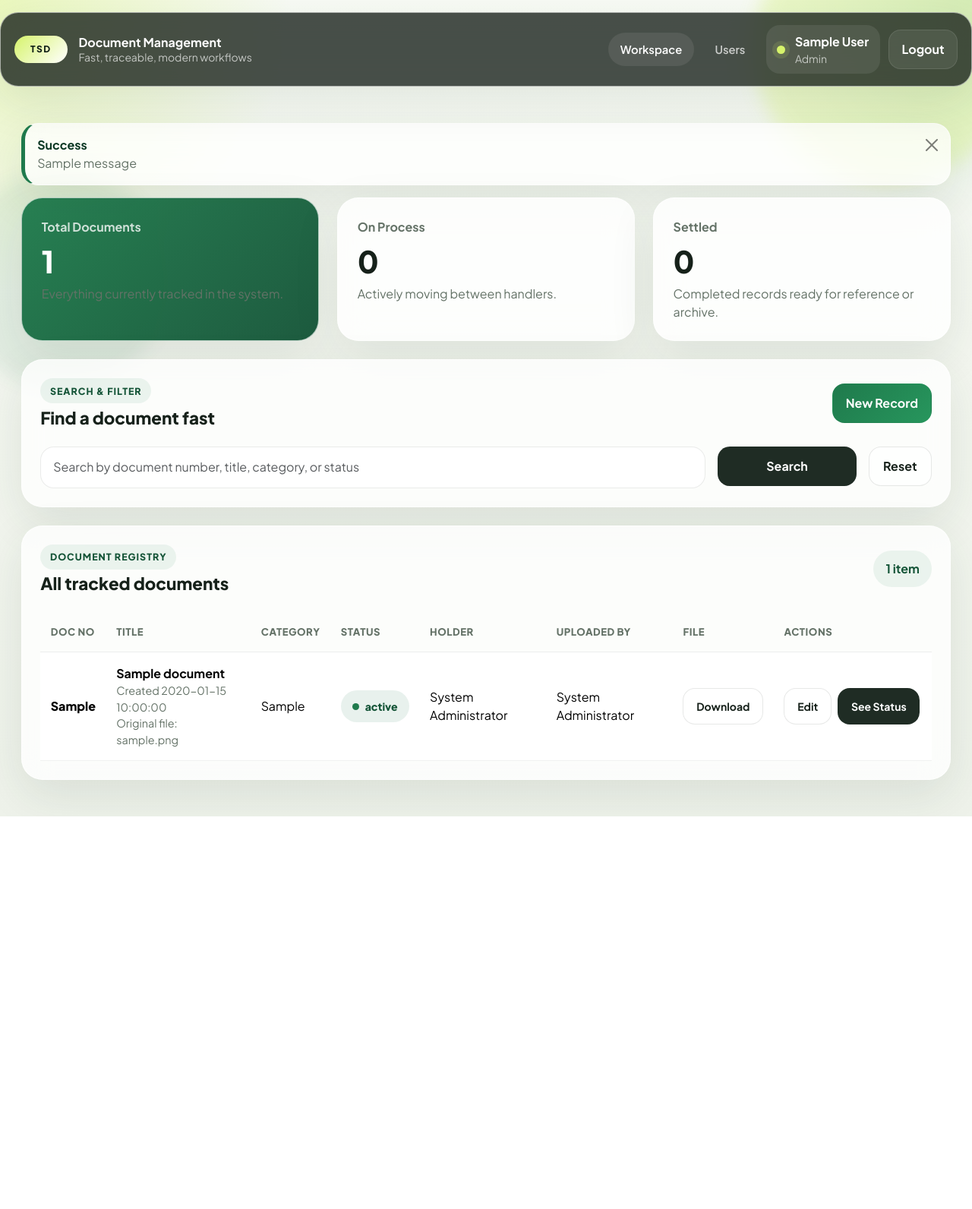
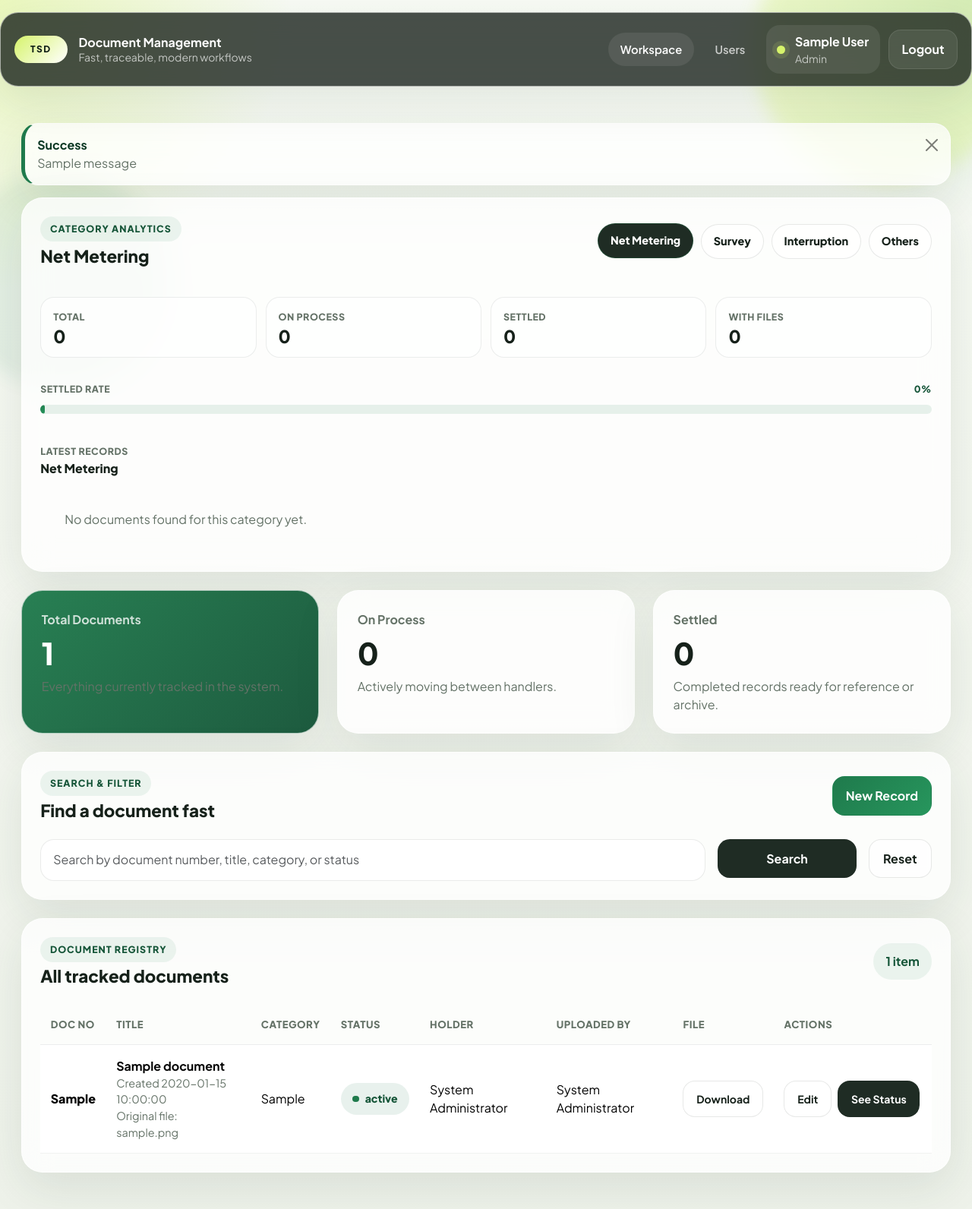
Before and after one commit to arnaut560000/documents_management, a Flask app: page / in a window 1280 px wide. Shown: the whole page at 76% size. Before the commit the page ends 1075 px from the top, so only its background shows below. Run offline with Flask 3, Linux system fonts and the light colour scheme; the visitor is signed in with stand-in values (Sample User, id 1); data comes from the database, SQL or seed files in the repository; tables that the repository leaves empty hold one stand-in row (values such as "Sample post"); one stand-in notice (Sample message) is shown.

Commit message:
Add category analytics dashboard

```diff
--- a/app.py
+++ b/app.py
@@ -295,6 +295,47 @@ def get_document_listing_data(search="", open_modal=""):
     return listing_data
 
 
+def get_category_analytics(category):
+    conn = get_db()
+    if category not in app.config["CATEGORY_CHOICES"]:
+        category = app.config["CATEGORY_CHOICES"][0]
+
+    stats = conn.execute(
+        """
+        SELECT
+            COUNT(*) AS total,
+            SUM(CASE WHEN current_status = 'On Process' THEN 1 ELSE 0 END) AS on_process,
+            SUM(CASE WHEN current_status = 'Settled' THEN 1 ELSE 0 END) AS settled,
+            SUM(CASE WHEN file_name IS NOT NULL AND file_name != '' THEN 1 ELSE 0 END) AS with_files
+        FROM documents
+        WHERE category = ?
+        """,
+        (category,),
+    ).fetchone()
+    recent_docs = conn.execute(
+        """
+        SELECT doc_no, title, current_status, updated_at
+        FROM documents
+        WHERE category = ?
+        ORDER BY updated_at DESC, id DESC
+        LIMIT 5
+        """,
+        (category,),
+    ).fetchall()
+
+    total = stats["total"] or 0
+    settled = stats["settled"] or 0
+    return {
+        "selected_category": category,
+        "category_total": total,
+        "category_on_process": stats["on_process"] or 0,
+        "category_settled": settled,
+        "category_with_files": stats["with_files"] or 0,
+        "category_settled_percent": round((settled / total) * 100, 1) if total else 0,
+        "category_recent_docs": recent_docs,
+    }
+
+
 def login_required(view_func):
     @wraps(view_func)
     def wrapped_view(*args, **kwargs):
@@ -342,7 +383,10 @@ def handle_large_file(error):
 def dashboard():
     search = request.args.get("search", "").strip()
     open_modal = request.args.get("open_modal", "").strip()
-    return render_template("dashboard.html", **get_document_listing_data(search, open_modal))
+    selected_category = request.args.get("analytics_category", app.config["CATEGORY_CHOICES"][0]).strip()
+    page_data = get_document_listing_data(search, open_modal)
+    page_data.update(get_category_analytics(selected_category))
+    return render_template("dashboard.html", **page_data)
 
 
 @app.route("/login", methods=["GET", "POST"])
--- a/static/style.css
+++ b/static/style.css
@@ -129,6 +129,7 @@ a {
 }
 
 .nav-chip,
+.category-button,
 .btn,
 .status-chip {
     transition: transform 0.18s ease, box-shadow 0.18s ease, background-color 0.18s ease, border-color 0.18s ease;
@@ -392,6 +393,102 @@ a {
 .btn-danger-soft:hover {
     background: rgba(255, 255, 255, 0.14);
     color: #fff;
+}
+
+.category-analytics {
+    display: grid;
+    gap: 1rem;
+}
+
+.category-button-group {
+    display: flex;
+    flex-wrap: wrap;
+    gap: 0.6rem;
+    justify-content: flex-end;
+}
+
+.category-button {
+    display: inline-flex;
+    align-items: center;
+    min-height: 2.9rem;
+    padding: 0.7rem 1rem;
+    border-radius: 999px;
+    border: 1px solid rgba(22, 33, 26, 0.10);
+    background: rgba(255, 255, 255, 0.68);
+    color: var(--text);
+    font-size: 0.9rem;
+    font-weight: 800;
+}
+
+.category-button:hover,
+.category-button.active {
+    transform: translateY(-1px);
+    border-color: rgba(31, 122, 76, 0.32);
+    background: var(--dark-soft);
+    color: #fff;
+}
+
+.category-progress {
+    display: grid;
+    gap: 0.65rem;
+}
+
+.category-progress > div:first-child {
+    display: flex;
+    justify-content: space-between;
+    gap: 1rem;
+    color: var(--muted);
+    font-weight: 800;
+    text-transform: uppercase;
+    font-size: 0.78rem;
+    letter-spacing: 0.04em;
+}
+
+.category-progress > div:first-child strong {
+    color: var(--primary-deep);
+}
+
+.category-progress-track {
+    height: 0.8rem;
+    border-radius: 999px;
+    background: rgba(31, 122, 76, 0.10);
+    overflow: hidden;
+}
+
+.category-progress-track span {
+    display: block;
+    height: 100%;
+    min-width: 0.35rem;
+    border-radius: inherit;
+    background: linear-gradient(135deg, var(--primary), #27965d);
+}
+
+.category-recent-list {
+    display: grid;
+    gap: 0.75rem;
+}
+
+.category-recent-item {
+    display: flex;
+    align-items: center;
+    justify-content: space-between;
+    gap: 1rem;
+    padding: 0.9rem 1rem;
+    border: 1px solid var(--border);
+    border-radius: 18px;
+    background: rgba(255, 255, 255, 0.62);
+}
+
+.category-recent-item strong,
+.category-recent-item span {
+    display: block;
+}
+
+.category-recent-item > div > span {
+    margin-top: 0.2rem;
+    color: var(--muted);
+    font-size: 0.88rem;
+    font-weight: 600;
 }
 
 .modern-table-wrap {
@@ -704,7 +801,8 @@ a {
     }
 
     .topbar-actions,
-    .hero-meta {
+    .hero-meta,
+    .category-button-group {
         justify-content: flex-start;
     }
 
@@ -738,6 +836,11 @@ a {
         grid-template-columns: 1fr;
     }
 
+    .category-recent-item {
+        align-items: flex-start;
+        flex-direction: column;
+    }
+
     .analytics-grid,
     .analytics-summary,
     .activity-bar-row {
--- a/templates/dashboard.html
+++ b/templates/dashboard.html
@@ -1,5 +1,73 @@
 {% extends 'base.html' %}
 {% block content %}
+<div class="glass-panel category-analytics mb-4">
+    <div class="panel-header">
+        <div>
+            <span class="eyebrow">Category Analytics</span>
+            <h3 class="panel-title">{{ selected_category }}</h3>
+        </div>
+        <div class="category-button-group">
+            {% for category in category_choices %}
+            <a href="{{ url_for('dashboard', analytics_category=category, search=search) }}"
+               class="category-button {% if selected_category == category %}active{% endif %}">
+                {{ category }}
+            </a>
+            {% endfor %}
+        </div>
+    </div>
+
+    <div class="analytics-summary">
+        <div>
+            <span>Total</span>
+            <strong>{{ category_total }}</strong>
+        </div>
+        <div>
+            <span>On Process</span>
+            <strong>{{ category_on_process }}</strong>
+        </div>
+        <div>
+            <span>Settled</span>
+            <strong>{{ category_settled }}</strong>
+        </div>
+        <div>
+            <span>With Files</span>
+            <strong>{{ category_with_files }}</strong>
+        </div>
+    </div>
+
+    <div class="category-progress mt-3">
+        <div>
+            <span>Settled Rate</span>
+            <strong>{{ category_settled_percent }}%</strong>
+        </div>
+        <div class="category-progress-track">
+            <span style="width: {{ category_settled_percent }}%;"></span>
+        </div>
+    </div>
+
+    <div class="category-recent mt-4">
+        <div class="chart-head">
+            <div>
+                <span class="chart-kicker">Latest Records</span>
+                <h4>{{ selected_category }}</h4>
+            </div>
+        </div>
+        <div class="category-recent-list">
+            {% for doc in category_recent_docs %}
+            <div class="category-recent-item">
+                <div>
+                    <strong>{{ doc.title }}</strong>
+                    <span>{{ doc.doc_no }} · Updated {{ doc.updated_at }}</span>
+                </div>
+                <span class="status-chip">{{ doc.current_status }}</span>
+            </div>
+            {% else %}
+            <div class="empty-history">No documents found for this category yet.</div>
+            {% endfor %}
+        </div>
+    </div>
+</div>
+
 <div class="row g-4 mb-4">
     <div class="col-md-6 col-xl-4">
         <div class="metric-card metric-card-primary">
@@ -34,6 +102,7 @@
     </div>
 
     <form method="GET" action="{{ url_for('dashboard') }}" class="row g-3">
+        <input type="hidden" name="analytics_category" value="{{ selected_category }}">
         <div class="col-lg-9">
             <input type="text" name="search" value="{{ search }}" class="form-control modern-input" placeholder="Search by document number, title, category, or status">
         </div>
```
